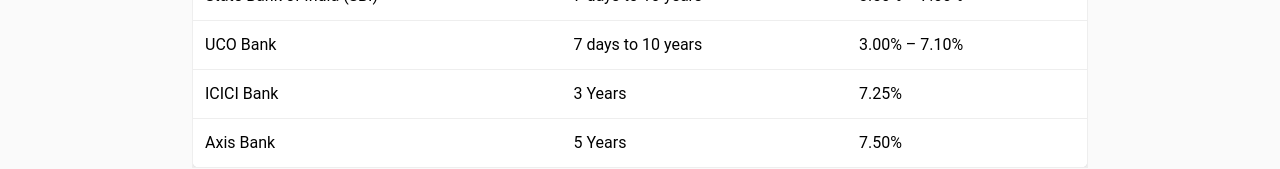
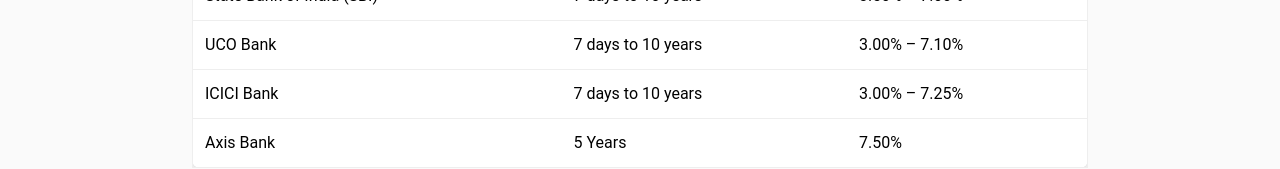
Before and after one commit to satyajit7679/DHEERA-ONE, a React (Vite) app: page /fixedDepositpage in a window 1280 px wide. Shown: the part 518-687 px from the top of the page. Built offline with nearby package versions, Linux system fonts and the light colour scheme.

Commit message:
update ICICI Bank tenure details in FixedDepositPage

```diff
--- a/src/components/FixedDepositPage.jsx
+++ b/src/components/FixedDepositPage.jsx
@@ -93,7 +93,7 @@
                   rate: "3.50% – 7.00%",
                 },
                 { bank: "UCO Bank	", tenure: "7 days to 10 years	", rate: "3.00% – 7.10%" },
-                { bank: "ICICI Bank", tenure: "3 Years", rate: "7.25%" },
+                { bank: "ICICI Bank", tenure: "7 days to 10 years	", rate: "3.00% – 7.25%" },
                 { bank: "Axis Bank", tenure: "5 Years", rate: "7.50%" },
               ].map((fd, index) => (
                 <tr
```
